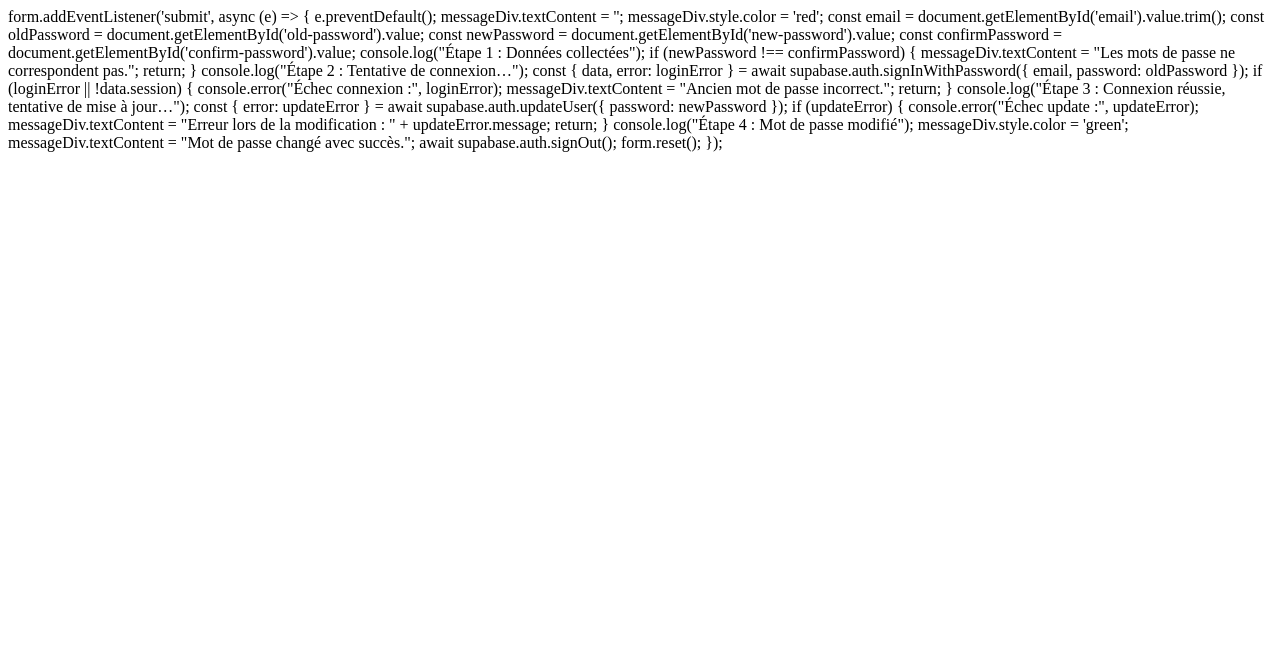
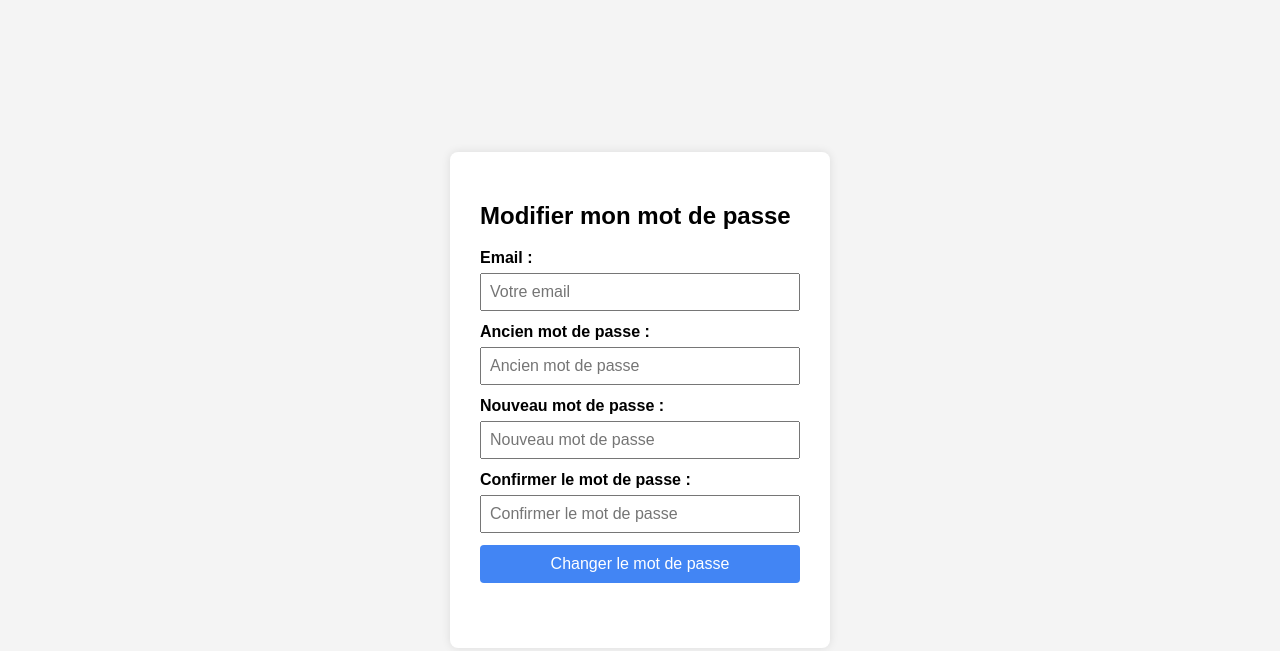
Before and after one commit to mvchbmcp/connexion-secure, a website: page change-password.html in a window 1280 px wide. Drawn offline with nearby package versions, Linux system fonts and the light colour scheme.

Commit message:
Update change-password.html

```diff
--- a/change-password.html
+++ b/change-password.html
@@ -1,4 +1,82 @@
-form.addEventListener('submit', async (e) => {
+<!DOCTYPE html>
+<html lang="fr">
+<head>
+  <meta charset="UTF-8" />
+  <title>Modifier mon mot de passe</title>
+  <style>
+    body {
+      font-family: Arial, sans-serif;
+      background: #f4f4f4;
+      display: flex;
+      justify-content: center;
+      align-items: center;
+      height: 100vh;
+      margin: 0;
+    }
+    #change-password-box {
+      background: white;
+      padding: 30px;
+      border-radius: 8px;
+      box-shadow: 0 0 10px rgba(0,0,0,0.1);
+      width: 320px;
+    }
+    label {
+      font-weight: bold;
+      display: block;
+      margin-bottom: 6px;
+    }
+    input[type="email"], input[type="password"] {
+      width: 100%;
+      padding: 8px;
+      margin-bottom: 12px;
+      box-sizing: border-box;
+      font-size: 16px;
+    }
+    button {
+      width: 100%;
+      padding: 10px;
+      background-color: #4285F4;
+      border: none;
+      color: white;
+      font-size: 16px;
+      cursor: pointer;
+      border-radius: 4px;
+    }
+    button:hover {
+      background-color: #3367d6;
+    }
+    #message {
+      margin-top: 15px;
+      height: 20px;
+      font-weight: bold;
+    }
+  </style>
+</head>
+<body>
+  <div id="change-password-box">
+    <h2>Modifier mon mot de passe</h2>
+    <form id="change-password-form">
+      <label for="email">Email :</label>
+      <input type="email" id="email" required placeholder="Votre email" />
+
+      <label for="old-password">Ancien mot de passe :</label>
+      <input type="password" id="old-password" required placeholder="Ancien mot de passe" />
+
+      <label for="new-password">Nouveau mot de passe :</label>
+      <input type="password" id="new-password" required placeholder="Nouveau mot de passe" />
+
+      <label for="confirm-password">Confirmer le mot de passe :</label>
+      <input type="password" id="confirm-password" required placeholder="Confirmer le mot de passe" />
+
+      <button type="submit">Changer le mot de passe</button>
+      <div id="message"></div>
+    </form>
+  </div>
+
+  <!-- Supabase JS SDK -->
+  <script src="https://cdn.jsdelivr.net/npm/@supabase/supabase-js@2"></script>
+  <script>
+   form.addEventListener('submit', async (e) => {
   e.preventDefault();
   messageDiv.textContent = '';
   messageDiv.style.color = 'red';
@@ -47,3 +125,7 @@
   await supabase.auth.signOut();
   form.reset();
 });
+
+  </script>
+</body>
+</html>
```
